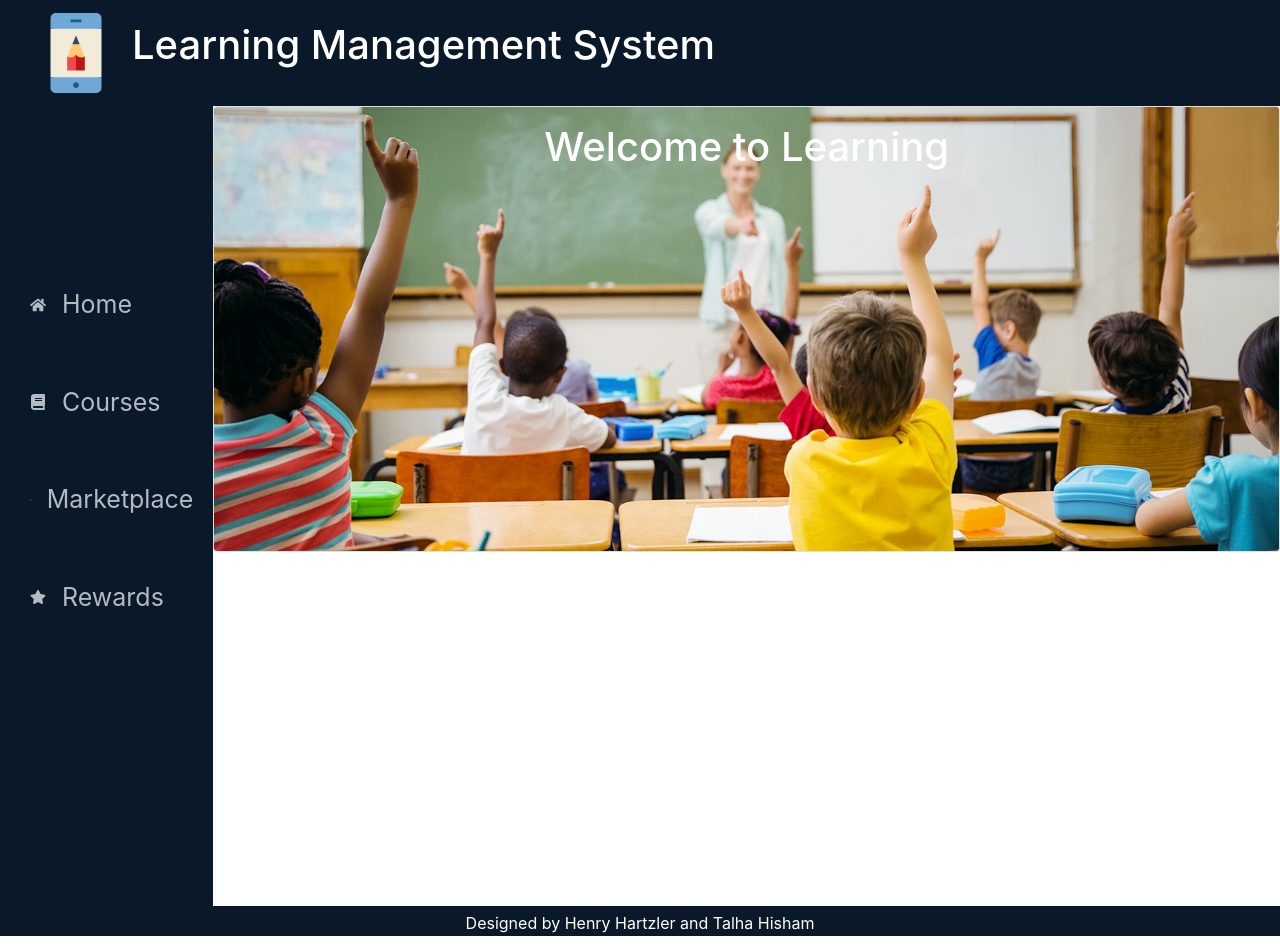
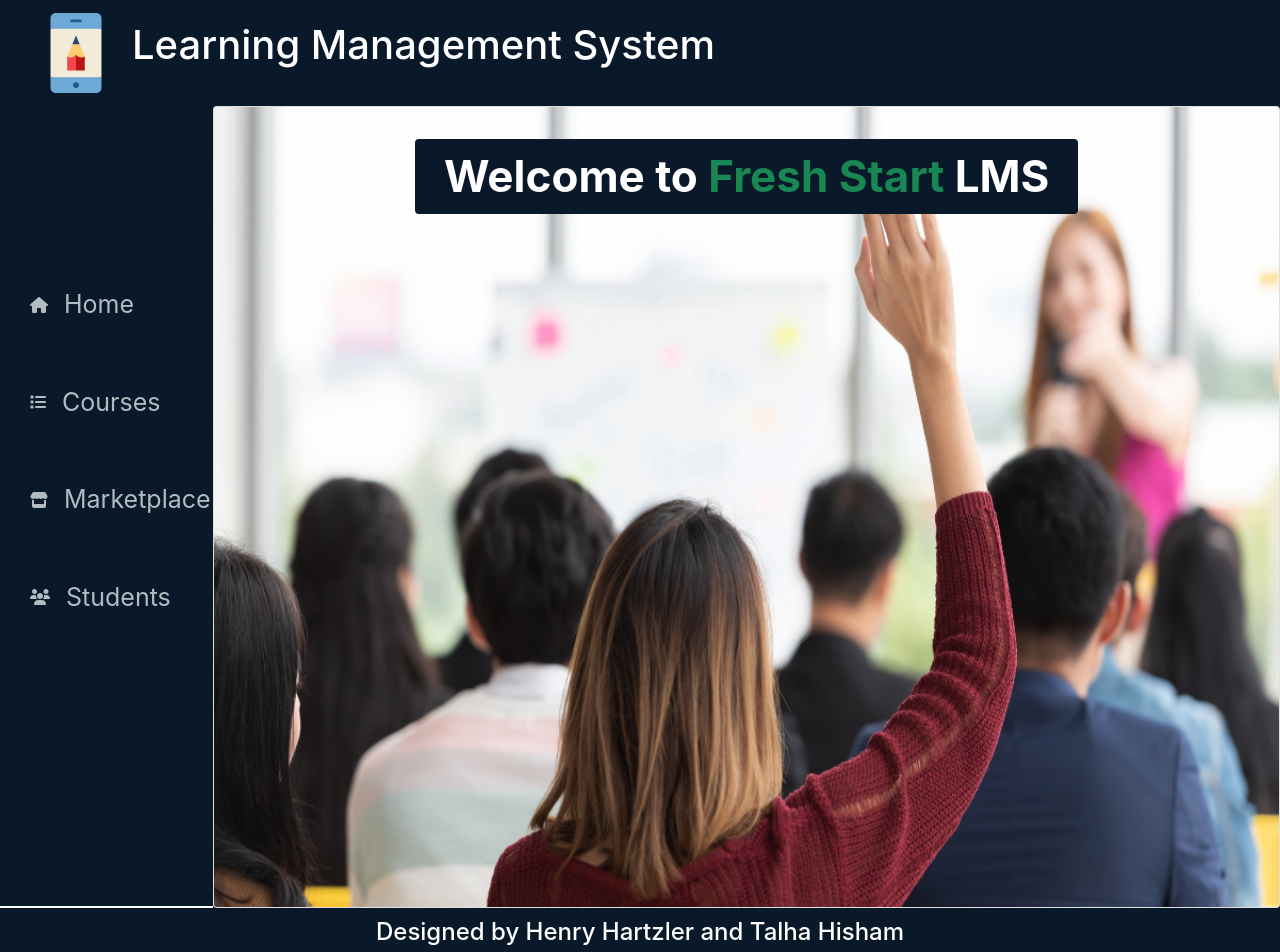
Before and after one commit to henry-hartzler/lms-react-project, a React (Create React App) app: page / in a window 1280 px wide. Shown: the top 952 px of the page. Built offline with nearby package versions, Linux system fonts and the light colour scheme.

Commit message:
new UI tweaks

```diff
--- a/src/App.css
+++ b/src/App.css
@@ -42,3 +42,8 @@
 .navbar-brand img {
   margin-right: 1rem;
 }
+
+.blackPearl {
+  background-color: rgb(10,25,41);
+  font-size: 1.1em;
+}
--- a/src/App.js
+++ b/src/App.js
@@ -22,7 +22,7 @@ function App() {
             <Route path='/' element={<HomePage />} />
             <Route path='courses' element={<CoursesPage />} />
             <Route path='marketplace' element={<MarketPlace />} />
-            <Route path='rewards' element={<RewardStudents />} />
+            <Route path='students' element={<RewardStudents />} />
           </Routes>
         </Col>
       </Row>
--- a/src/components/Footer.jsx
+++ b/src/components/Footer.jsx
@@ -3,7 +3,7 @@ import styles from "./components.module.css"
 const Footer = () => {
     return (
         <div className={styles.footer}>
-        Designed by Henry Hartzler and Talha Hisham
+          <h4>Designed by Henry Hartzler and Talha Hisham</h4>
         </div>
       );
 }
--- a/src/components/Sidebar.jsx
+++ b/src/components/Sidebar.jsx
@@ -1,25 +1,25 @@
 import styles from "./components.module.css"
 import { NavLink } from "react-router-dom";
-import { FaHome, FaBook, FaShoppingBag, FaStar } from 'react-icons/fa';
+// import { FaHome, FaBook, FaShoppingBag, FaStar } from 'react-icons/fa';
 
 export default function Sidebar() {
   return (
     <div className={styles.sidebar}>
         <NavLink key="0" className={styles.sideitem} to="/">
-            <FaHome />
+            <i className="fa-solid fa-house"></i>
             <span className={styles.linkText}>Home</span>
         </NavLink>
         <NavLink key="1" className={styles.sideitem} to="courses">
-            <FaBook />
+            <i className="fa-solid fa-list"></i>
             <span className={styles.linkText}>Courses</span>
         </NavLink>
         <NavLink key="2" className={styles.sideitem} to="marketplace">
-            <FaShoppingBag />
+            <i className="fa-solid fa-store"></i>
             <span className={styles.linkText}>Marketplace</span>
         </NavLink>
-        <NavLink key="3" className={styles.sideitem} to="rewards">
-            <FaStar />
-            <span className={styles.linkText}>Rewards</span>
+        <NavLink key="3" className={styles.sideitem} to="students">
+            <i className="fa-solid fa-users"></i>
+            <span className={styles.linkText}>Students</span>
         </NavLink>
     </div>
   )
--- a/src/components/components.module.css
+++ b/src/components/components.module.css
@@ -29,8 +29,7 @@
     background-color: rgb(10,25,41);
 }
 .footer {
-    height: 30px;
     color: white;
     background-color: rgb(10,25,41);
-    padding: 5px;
+    padding: 10px;
 }
--- a/src/features/marketplace/ItemList.jsx
+++ b/src/features/marketplace/ItemList.jsx
@@ -9,7 +9,7 @@ const ItemList = () => {
 
     return items && items.length > 0 ? (
             <Row className="ms-auto d-flex align-items-center">
-                <Col md='12' className="d-flex justify-content-end m-3">
+                <Col xs='12' className="m-3 mt-4">
                     <ItemForm />
                 </Col>
                 {items.map(item => {
--- a/src/features/students/StudentsList.jsx
+++ b/src/features/students/StudentsList.jsx
@@ -10,7 +10,7 @@ const StudentsList = ({studentId}) => {
 
     return students && students.length > 0 ? (
         <Row className="ms-auto d-flex align-items-center">
-                <Col md='12' className="d-flex justify-content-end m-3">
+                <Col xs='12' className="m-3 mt-4">
                     <StudentForm />
                 </Col>
                 {students.map(student => {
--- a/src/pages/HomePage.jsx
+++ b/src/pages/HomePage.jsx
@@ -1,21 +1,26 @@
 import {  Card, CardImgOverlay, CardImg, CardTitle } from "reactstrap";
-import learning from '../app/assets/img/article-learningstyles-banner.jpg'
+import learning from '../app/assets/img/classroom.png';
+import { Container } from "reactstrap";
+import '../App.css';
+
 const HomePage = () => {
+
     return (
-          <div>
+          <Container className="blackPearl">
             <Card inverse>
               <CardImg
                 alt="Card image cap"
                 src={learning}
-                width="100%"
+                className="img-fluid min-vh-100"
               />
               <CardImgOverlay>
-                <CardTitle tag="h1">
-                  Welcome to Learning
+                <CardTitle className="p-3" tag="h1">
+                  <span className="blackPearl badge text-white">Welcome to <span className="text-success">Fresh Start</span> LMS</span>
+
                 </CardTitle>
               </CardImgOverlay>
             </Card>
-          </div>
+          </Container>
       );
 }
 
```
Also changed, not shown: src/app/assets/img/classroom.png (added).
